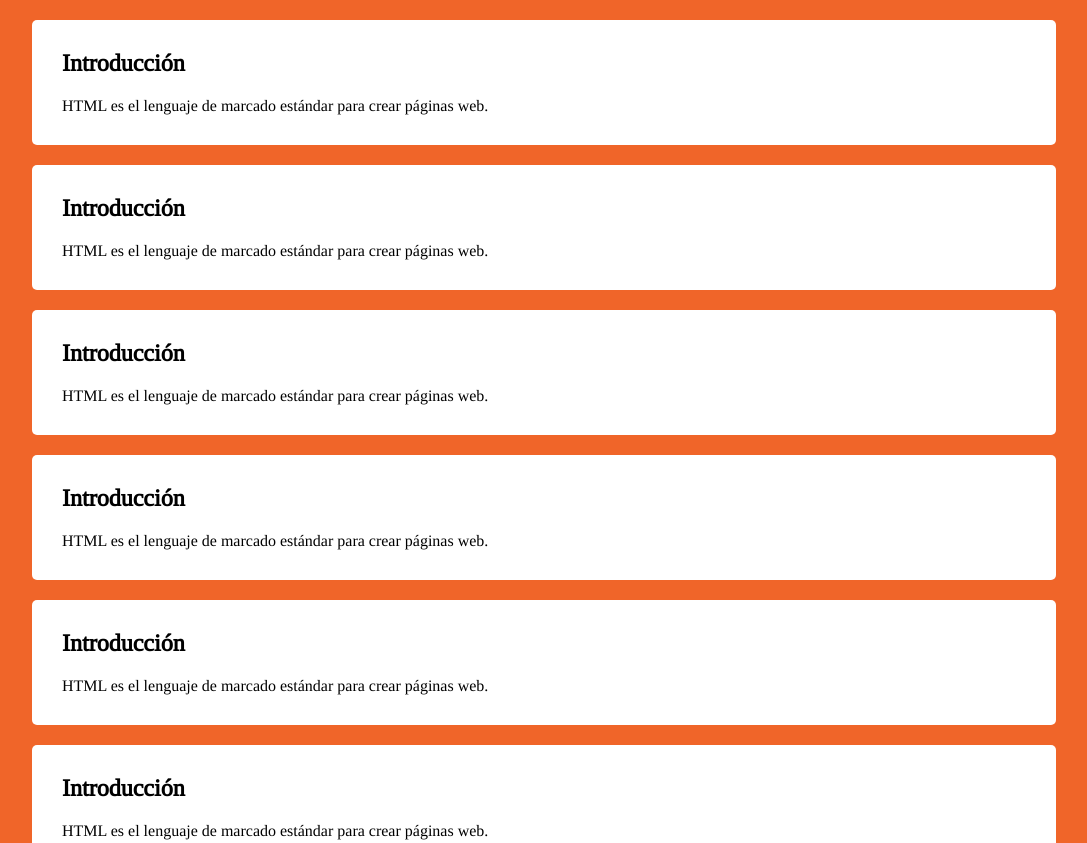
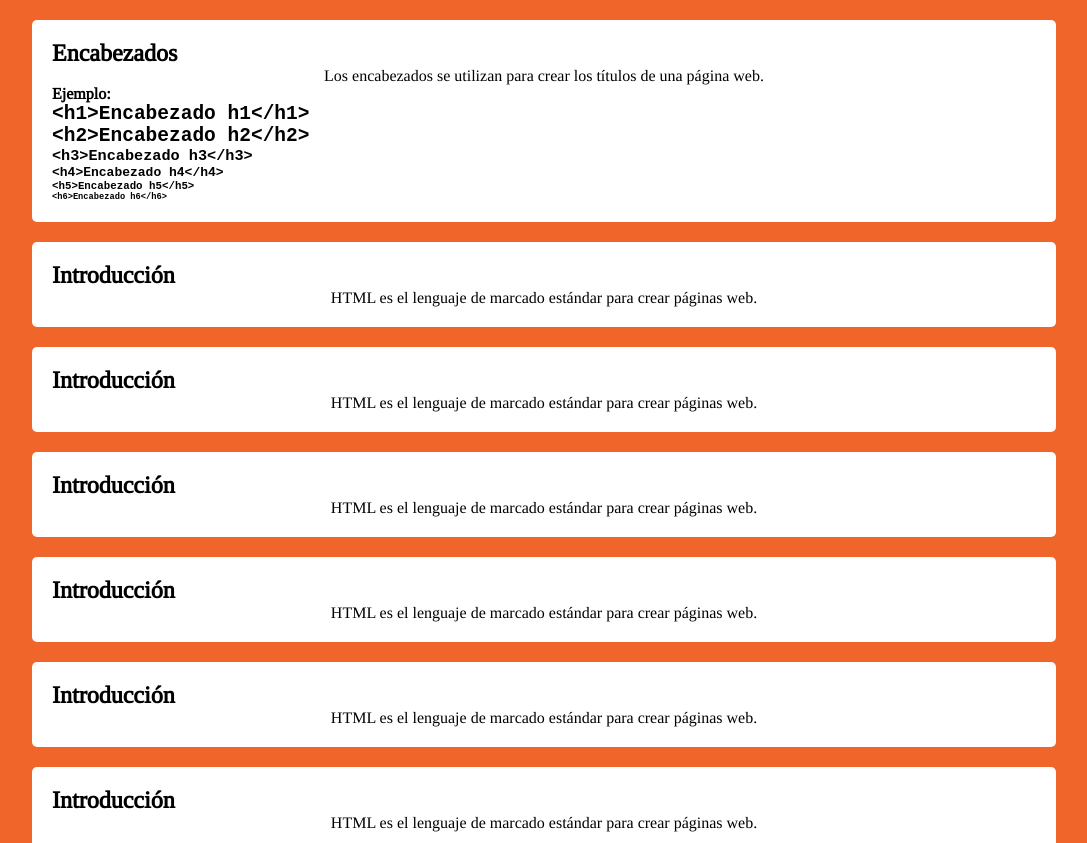
Before and after one commit to davidlondonor/splashtack, a plain HTML site: page html.html in a window 1280 px wide. Shown: the top 843 px of the page, without its empty margins (96-1183 px from the left). Drawn offline with Linux system fonts and the light colour scheme.

Commit message:
second commit, yes!

```diff
--- a/html.html
+++ b/html.html
@@ -8,8 +8,21 @@
 </head>
 <body id="html">
     <section class="textContainer">
-        <h2>Introducción</h2>
-        <p>HTML es el lenguaje de marcado estándar para crear páginas web.</p>
+        <h2>Encabezados</h2>
+        <p>Los encabezados se utilizan para crear los títulos de una página web.</p>
+        <h4>Ejemplo:</h4>
+        <div class="code" id="htmlCode">
+            <code>
+                <h1>&lt;h1&gt;Encabezado h1&lt;/h1&gt;</h1>
+                <h2>&lt;h2&gt;Encabezado h2&lt;/h2&gt;</h2>
+                <h3>&lt;h3&gt;Encabezado h3&lt;/h3&gt;</h3>
+                <h4>&lt;h4&gt;Encabezado h4&lt;/h4&gt;</h4>
+                <h5>&lt;h5&gt;Encabezado h5&lt;/h5&gt;</h5>
+                <h6>&lt;h6&gt;Encabezado h6&lt;/h6&gt;</h6>
+            </code>
+        </div>
+
+
     </section>
     <section class="textContainer">
         <h2>Introducción</h2>
--- a/styles.css
+++ b/styles.css
@@ -450,15 +450,8 @@ p{
     padding: 20px;
 }
 
-.textContainer h2{
-    text-align: left;
-    padding: 10px;
-}
 
-.textContainer p{
-    margin: 10px;
-    text-align: left;
-}
+
 
 /*textContainer*/
 
```
